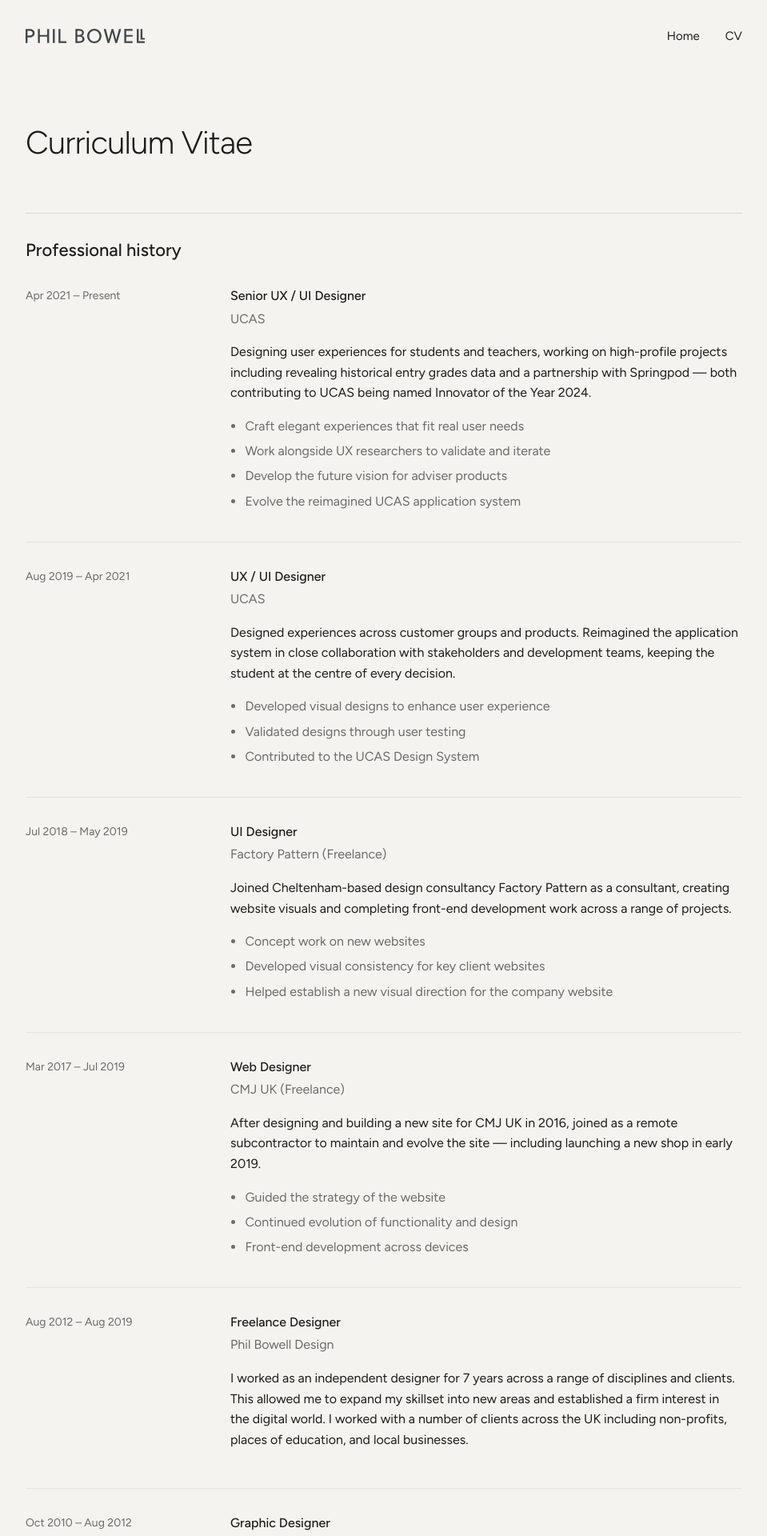
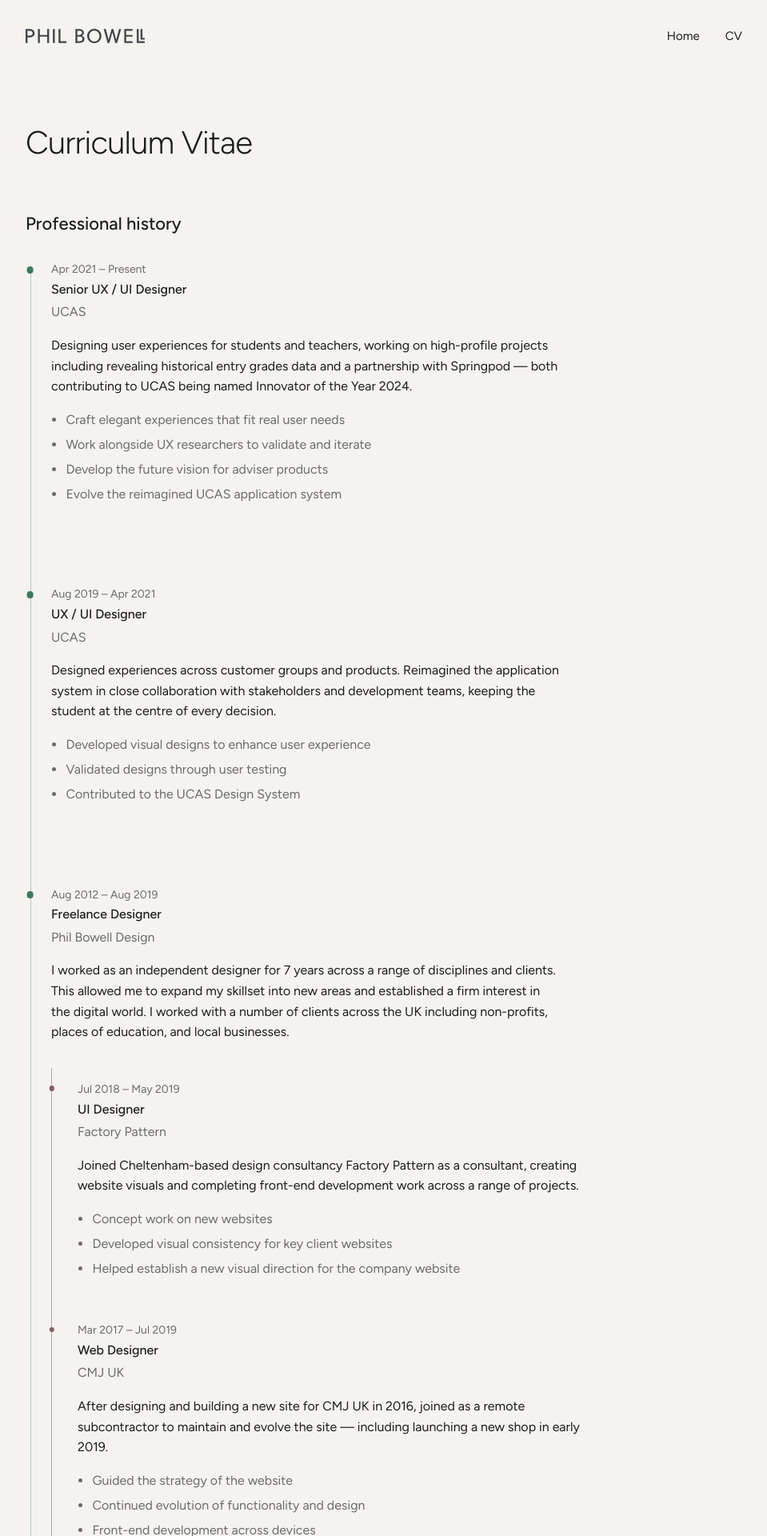
Before and after one commit to philbowell/philbowell.github.io, a Jekyll site: the page built from cv.md, in a window 1280 px wide. Shown: the top 1920 px of the page at 80% size, without its empty margins (160-1119 px from the left). Built offline with Jekyll 4.4.1, drawn with Linux system fonts in a browser that asks for light colours; some of the changed text lies outside the part shown.

Commit message:
Improve CV timeline layout
Closes #7

```diff
--- a/assets/css/style.css
+++ b/assets/css/style.css
@@ -154,12 +154,30 @@ a {
 }
 
 .cv-section:first-of-type {
+  border-top: 0;
   margin-top: 0;
+  padding-top: 0;
 }
 
 .cv-section h2 {
   margin-top: 0;
   margin-bottom: var(--space-md);
+}
+
+.cv-timeline {
+  --cv-timeline-x: 0.35rem;
+  padding-left: var(--space-md);
+  position: relative;
+}
+
+.cv-timeline::before {
+  content: "";
+  position: absolute;
+  top: 0.35rem;
+  bottom: 0.35rem;
+  left: var(--cv-timeline-x);
+  width: 1px;
+  background: color-mix(in srgb, var(--color-accent) 34%, transparent);
 }
 
 .cv-role,
@@ -171,13 +189,42 @@ a {
   border-top: 1px solid color-mix(in srgb, var(--color-text) 8%, transparent);
 }
 
+.cv-role {
+  border-top: 0;
+  display: block;
+  padding-block: calc(var(--space-md) * 1.25);
+  position: relative;
+}
+
+.cv-role + .cv-role {
+  margin-top: var(--space-sm);
+}
+
+.cv-role::before {
+  content: "";
+  position: absolute;
+  top: calc((var(--space-md) * 1.25) + 0.42rem);
+  left: calc(var(--cv-timeline-x) - var(--space-md));
+  width: 0.55rem;
+  height: 0.55rem;
+  border-radius: 50%;
+  background: var(--color-accent);
+  transform: translateX(-50%);
+  z-index: 1;
+}
+
 .cv-role:first-child,
 .cv-project:first-child {
   border-top: 0;
   padding-top: 0;
 }
 
+.cv-role:first-child::before {
+  top: 0.42rem;
+}
+
 .cv-role h3,
+.cv-subrole h4,
 .cv-project h3,
 .cv-skill-grid h3,
 .cv-education h3 {
@@ -188,6 +235,7 @@ a {
 }
 
 .cv-role p,
+.cv-subrole p,
 .cv-project p,
 .cv-education p {
   max-width: 62ch;
@@ -200,7 +248,7 @@ a {
 
 .cv-date {
   font-size: 0.875rem;
-  margin-bottom: 0;
+  margin-bottom: 0.15rem;
 }
 
 .cv-org {
@@ -208,14 +256,47 @@ a {
 }
 
 .cv-role ul,
+.cv-subrole ul,
 .cv-skill-grid ul {
   color: var(--color-secondary);
   padding-left: 1.15rem;
 }
 
 .cv-role li,
+.cv-subrole li,
 .cv-skill-grid li {
   margin-bottom: 0.35rem;
+}
+
+.cv-role-children {
+  --cv-branch-color: #8a5a63;
+  margin-top: var(--space-md);
+  margin-left: 0;
+  padding-left: var(--space-md);
+  border-left: 1px solid color-mix(in srgb, var(--cv-branch-color) 52%, transparent);
+  position: relative;
+}
+
+.cv-subrole {
+  padding-block: var(--space-sm);
+  position: relative;
+}
+
+.cv-subrole::before {
+  content: "";
+  position: absolute;
+  top: calc(var(--space-sm) + 0.42rem);
+  left: calc(var(--space-md) * -1);
+  width: 0.4rem;
+  height: 0.4rem;
+  border-radius: 50%;
+  background: var(--cv-branch-color);
+  transform: translateX(-50%);
+  z-index: 1;
+}
+
+.cv-subrole + .cv-subrole {
+  margin-top: var(--space-sm);
 }
 
 .cv-project-list,
@@ -258,4 +339,16 @@ a {
     grid-template-columns: 1fr;
     gap: var(--space-sm);
   }
+
+  .cv-role {
+    padding-block: var(--space-md);
+  }
+
+  .cv-role::before {
+    top: calc(var(--space-md) + 0.42rem);
+  }
+
+  .cv-role:first-child::before {
+    top: 0.42rem;
+  }
 }
--- a/cv.md
+++ b/cv.md
@@ -12,8 +12,8 @@ title: CV
 
   <div class="cv-timeline">
     <article class="cv-role">
-      <p class="cv-date">Apr 2021 – Present</p>
       <div class="cv-role-content">
+        <p class="cv-date">Apr 2021 – Present</p>
         <h3>Senior UX / UI Designer</h3>
         <p class="cv-org">UCAS</p>
         <p>Designing user experiences for students and teachers, working on high-profile projects including revealing historical entry grades data and a partnership with Springpod — both contributing to UCAS being named Innovator of the Year 2024.</p>
@@ -27,8 +27,8 @@ title: CV
     </article>
 
     <article class="cv-role">
-      <p class="cv-date">Aug 2019 – Apr 2021</p>
       <div class="cv-role-content">
+        <p class="cv-date">Aug 2019 – Apr 2021</p>
         <h3>UX / UI Designer</h3>
         <p class="cv-org">UCAS</p>
         <p>Designed experiences across customer groups and products. Reimagined the application system in close collaboration with stakeholders and development teams, keeping the student at the centre of every decision.</p>
@@ -41,45 +41,61 @@ title: CV
     </article>
 
     <article class="cv-role">
-      <p class="cv-date">Jul 2018 – May 2019</p>
       <div class="cv-role-content">
-        <h3>UI Designer</h3>
-        <p class="cv-org">Factory Pattern (Freelance)</p>
-        <p>Joined Cheltenham-based design consultancy Factory Pattern as a consultant, creating website visuals and completing front-end development work across a range of projects.</p>
-        <ul>
-          <li>Concept work on new websites</li>
-          <li>Developed visual consistency for key client websites</li>
-          <li>Helped establish a new visual direction for the company website</li>
-        </ul>
+        <p class="cv-date">Aug 2012 – Aug 2019</p>
+        <h3>Freelance Designer</h3>
+        <p class="cv-org">Phil Bowell Design</p>
+        <p>I worked as an independent designer for 7 years across a range of disciplines and clients. This allowed me to expand my skillset into new areas and established a firm interest in the digital world. I worked with a number of clients across the UK including non-profits, places of education, and local businesses.</p>
+
+        <div class="cv-role-children">
+          <article class="cv-subrole">
+            <p class="cv-date">Jul 2018 – May 2019</p>
+            <h4>UI Designer</h4>
+            <p class="cv-org">Factory Pattern</p>
+            <p>Joined Cheltenham-based design consultancy Factory Pattern as a consultant, creating website visuals and completing front-end development work across a range of projects.</p>
+            <ul>
+              <li>Concept work on new websites</li>
+              <li>Developed visual consistency for key client websites</li>
+              <li>Helped establish a new visual direction for the company website</li>
+            </ul>
+          </article>
+
+          <article class="cv-subrole">
+            <p class="cv-date">Mar 2017 – Jul 2019</p>
+            <h4>Web Designer</h4>
+            <p class="cv-org">CMJ UK</p>
+            <p>After designing and building a new site for CMJ UK in 2016, joined as a remote subcontractor to maintain and evolve the site — including launching a new shop in early 2019.</p>
+            <ul>
+              <li>Guided the strategy of the website</li>
+              <li>Continued evolution of functionality and design</li>
+              <li>Front-end development across devices</li>
+            </ul>
+          </article>
+
+          <article class="cv-subrole">
+            <p class="cv-date">2016</p>
+            <h4>Church's Ministry Among Jewish People</h4>
+            <p>New website design and build.</p>
+          </article>
+
+          <article class="cv-subrole">
+            <p class="cv-date">2014–2015</p>
+            <h4>Redcliffe College</h4>
+            <p>New brand identity.</p>
+          </article>
+
+          <article class="cv-subrole">
+            <p class="cv-date">2013</p>
+            <h4>Cambray Baptist Church</h4>
+            <p>New website, shortlisted for best Small Church Website at the Premier Digital Awards.</p>
+          </article>
+        </div>
       </div>
     </article>
 
     <article class="cv-role">
-      <p class="cv-date">Mar 2017 – Jul 2019</p>
       <div class="cv-role-content">
-        <h3>Web Designer</h3>
-        <p class="cv-org">CMJ UK (Freelance)</p>
-        <p>After designing and building a new site for CMJ UK in 2016, joined as a remote subcontractor to maintain and evolve the site — including launching a new shop in early 2019.</p>
-        <ul>
-          <li>Guided the strategy of the website</li>
-          <li>Continued evolution of functionality and design</li>
-          <li>Front-end development across devices</li>
-        </ul>
-      </div>
-    </article>
-
-    <article class="cv-role">
-      <p class="cv-date">Aug 2012 – Aug 2019</p>
-      <div class="cv-role-content">
-        <h3>Freelance Designer</h3>
-        <p class="cv-org">Phil Bowell Design</p>
-        <p>I worked as an independent designer for 7 years across a range of disciplines and clients. This allowed me to expand my skillset into new areas and established a firm interest in the digital world. I worked with a number of clients across the UK including non-profits, places of education, and local businesses.</p>
-      </div>
-    </article>
-
-    <article class="cv-role">
-      <p class="cv-date">Oct 2010 – Aug 2012</p>
-      <div class="cv-role-content">
+        <p class="cv-date">Oct 2010 – Aug 2012</p>
         <h3>Graphic Designer</h3>
         <p class="cv-org">Herald Chase Group</p>
         <p>Part of the print design team serving local and national clients including Enterprise Rent-a-Car, Pack &amp; Send, and Twofold. Also responsible for managing and consistently applying the company brand across print material.</p>
@@ -87,41 +103,11 @@ title: CV
     </article>
 
     <article class="cv-role">
-      <p class="cv-date">Nov 2007 – Oct 2010</p>
       <div class="cv-role-content">
+        <p class="cv-date">Nov 2007 – Oct 2010</p>
         <h3>Graphic Designer &amp; Studio Manager</h3>
         <p class="cv-org">Trafalgar Media Advertising</p>
         <p>One of the main designers in a team specialising in housing industry work. Lead designer on key projects for clients including Barratt Homes, Antler Homes, and TA Fisher. Later promoted to Studio Manager, overseeing workflow and coordinating with the print department.</p>
-      </div>
-    </article>
-  </div>
-</section>
-
-<section class="cv-section" aria-labelledby="freelance-projects">
-  <h2 id="freelance-projects">Key freelance projects</h2>
-
-  <div class="cv-project-list">
-    <article class="cv-project">
-      <p class="cv-date">2016</p>
-      <div>
-        <h3>Church's Ministry Among Jewish People</h3>
-        <p>New website design and build.</p>
-      </div>
-    </article>
-
-    <article class="cv-project">
-      <p class="cv-date">2014–2015</p>
-      <div>
-        <h3>Redcliffe College</h3>
-        <p>New brand identity.</p>
-      </div>
-    </article>
-
-    <article class="cv-project">
-      <p class="cv-date">2013</p>
-      <div>
-        <h3>Cambray Baptist Church</h3>
-        <p>New website, shortlisted for best Small Church Website at the Premier Digital Awards.</p>
       </div>
     </article>
   </div>
```
Also changed, not shown: .codex/plans/improve-cv-role-spacing-and-timeline.md (added).
